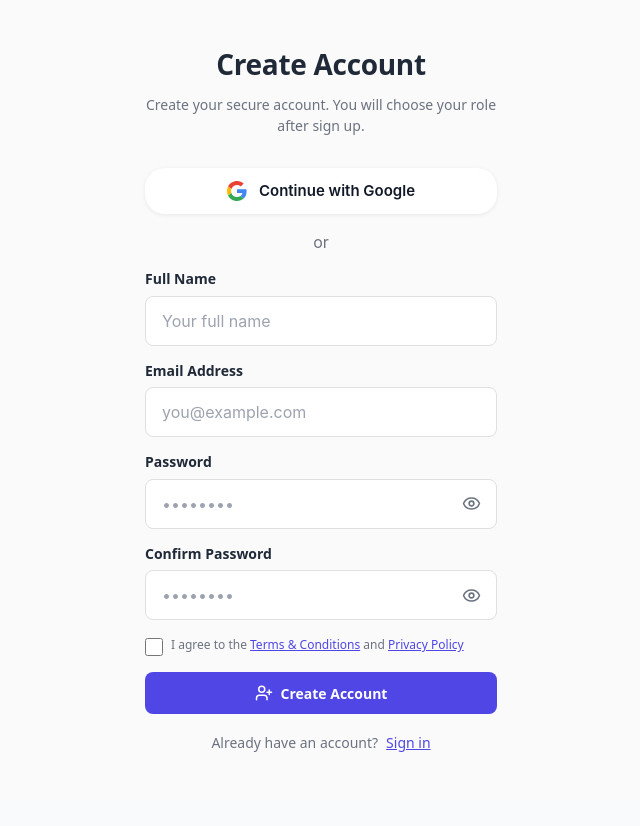
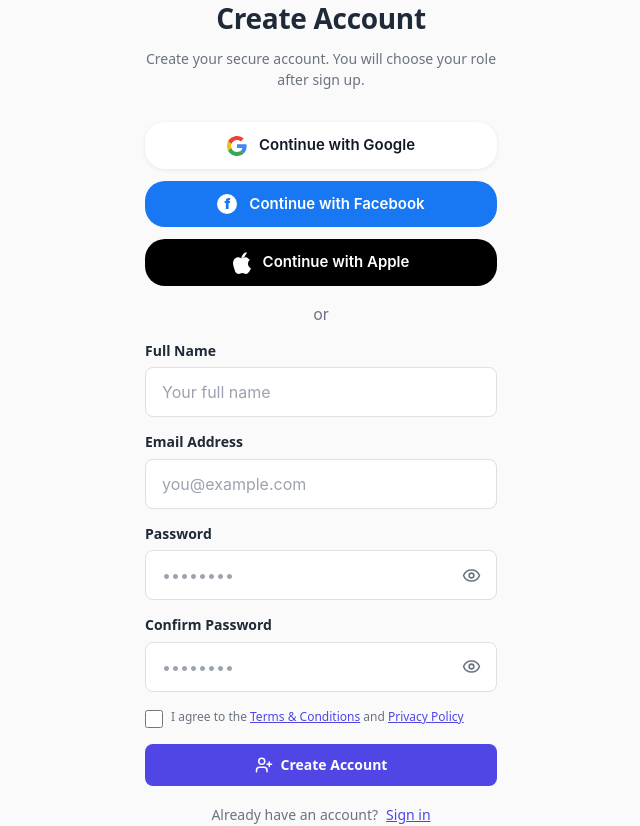
Before and after one commit to Ukwun/NCDFCOOP_web, a Next.js app: page /signup in a window 1280 px wide. Shown: the whole page, without its empty margins (319-959 px from the left). Before the commit the page ends 800 px from the top, so only its background shows below. Built offline with nearby package versions, Linux system fonts and the light colour scheme; no server answers; the database is empty.

Commit message:
fix: restore complete social authentication options

```diff
--- a/components/SignInScreen.tsx
+++ b/components/SignInScreen.tsx
@@ -17,6 +17,8 @@ export default function SignInScreen() {
     roleSelectionComplete,
     login,
     signInWithGoogle,
+    signInWithFacebook,
+    signInWithApple,
   } = useAuth();
 
   const [email, setEmail] = useState("");
@@ -54,6 +56,20 @@ export default function SignInScreen() {
     } finally {
       setSocialLoading(false);
     }
+  };
+
+  const handleFacebookSignIn = async () => {
+    setError(""); setSocialLoading(true);
+    try { const destination = await signInWithFacebook(); if (destination) router.replace(destination); }
+    catch (err: any) { setError(err?.message || "Facebook sign-in failed."); }
+    finally { setSocialLoading(false); }
+  };
+
+  const handleAppleSignIn = async () => {
+    setError(""); setSocialLoading(true);
+    try { const destination = await signInWithApple(); if (destination) router.replace(destination); }
+    catch (err: any) { setError(err?.message || "Apple sign-in failed."); }
+    finally { setSocialLoading(false); }
   };
 
   const handleSubmit = async (e: FormEvent<HTMLFormElement>) => {
@@ -165,6 +181,8 @@ export default function SignInScreen() {
           {/* Social Auth Buttons */}
           <SocialSignInButtons
             onGoogleSignIn={handleGoogleSignIn}
+            onFacebookSignIn={handleFacebookSignIn}
+            onAppleSignIn={handleAppleSignIn}
             isLoading={socialLoading}
           />
 
--- a/components/SignupScreen.tsx
+++ b/components/SignupScreen.tsx
@@ -20,6 +20,8 @@ function SignUpContent() {
     roleSelectionComplete,
     signup,
     signInWithGoogle,
+    signInWithFacebook,
+    signInWithApple,
   } = useAuth();
 
   const [socialLoading, setSocialLoading] = useState(false);
@@ -34,6 +36,20 @@ function SignUpContent() {
     } finally {
       setSocialLoading(false);
     }
+  };
+
+  const handleFacebookSignIn = async () => {
+    setSocialLoading(true);
+    try { const destination = await signInWithFacebook(referralCode); if (destination) router.replace(destination); }
+    catch (err: any) { setError(err.message || "Facebook sign-in failed"); }
+    finally { setSocialLoading(false); }
+  };
+
+  const handleAppleSignIn = async () => {
+    setSocialLoading(true);
+    try { const destination = await signInWithApple(referralCode); if (destination) router.replace(destination); }
+    catch (err: any) { setError(err.message || "Apple sign-in failed"); }
+    finally { setSocialLoading(false); }
   };
 
   const [fullName, setFullName] = useState("");
@@ -166,6 +182,8 @@ function SignUpContent() {
         {/* Social Auth Buttons */}
         <SocialSignInButtons
           onGoogleSignIn={handleGoogleSignIn}
+          onFacebookSignIn={handleFacebookSignIn}
+          onAppleSignIn={handleAppleSignIn}
           isLoading={socialLoading}
         />
 
--- a/components/SocialSignInButtons.tsx
+++ b/components/SocialSignInButtons.tsx
@@ -2,6 +2,8 @@ import React, { useState } from 'react';
 
 interface SocialSignInButtonsProps {
   onGoogleSignIn: () => void;
+  onFacebookSignIn: () => void;
+  onAppleSignIn: () => void;
   isLoading?: boolean;
 }
 
@@ -14,24 +16,28 @@ const GoogleLogo = () => (
   </svg>
 );
 
-export default function SocialSignInButtons({ onGoogleSignIn, isLoading }: SocialSignInButtonsProps) {
-  const [hovered, setHovered] = useState(false);
+const AppleLogo = () => (
+  <svg width="18" height="22" viewBox="0 0 814 1000" xmlns="http://www.w3.org/2000/svg" aria-hidden="true">
+    <path fill="currentColor" d="M788 341c-6 4-108 62-108 190 0 148 130 201 134 203-1 3-21 72-69 142-43 61-87 123-155 123s-86-40-164-40c-76 0-104 41-166 41s-105-35-154-88C47 727 0 620 0 517c0-180 117-276 233-276 63 0 116 42 155 42 38 0 98-44 171-44 28 0 108 3 168 98zm-234-194c39-41 71-82 71-123 0-6-1-12-2-17-59 3-127 40-168 90-37 45-73 103-73 163 0 6 1 12 2 14 3 1 8 1 14 1 53 0 116-35 151-88z"/>
+  </svg>
+);
+
+export default function SocialSignInButtons({ onGoogleSignIn, onFacebookSignIn, onAppleSignIn, isLoading }: SocialSignInButtonsProps) {
+  const [hovered, setHovered] = useState<string | null>(null);
   return (
-    <button
-      type="button"
-      onClick={onGoogleSignIn}
-      disabled={isLoading}
-      onMouseEnter={() => setHovered(true)}
-      onMouseLeave={() => setHovered(false)}
-      className="flex w-full items-center justify-center gap-3 rounded-xl border border-gray-200 bg-white px-5 py-3 text-[15px] font-semibold text-gray-900 transition duration-200 hover:-translate-y-0.5 hover:shadow-md disabled:cursor-not-allowed disabled:opacity-60 motion-reduce:transform-none"
-      style={{ boxShadow: hovered ? '0 4px 16px rgba(0,0,0,0.12)' : '0 1px 4px rgba(0,0,0,0.08)' }}
-    >
-      {isLoading ? (
-        <span className="h-5 w-5 animate-spin rounded-full border-2 border-gray-300 border-t-gray-700" aria-label="Signing in" />
-      ) : (
-        <GoogleLogo />
-      )}
-      <span>Continue with Google</span>
-    </button>
+    <div className="flex flex-col gap-3">
+      <button type="button" onClick={onGoogleSignIn} disabled={isLoading} onMouseEnter={() => setHovered('google')} onMouseLeave={() => setHovered(null)} className="flex w-full items-center justify-center gap-3 rounded-xl border border-gray-200 bg-white px-5 py-3 text-[15px] font-semibold text-gray-900 transition duration-200 hover:-translate-y-0.5 hover:shadow-md disabled:cursor-not-allowed disabled:opacity-60 motion-reduce:transform-none" style={{ boxShadow: hovered === 'google' ? '0 4px 16px rgba(0,0,0,0.12)' : '0 1px 4px rgba(0,0,0,0.08)' }}>
+        {isLoading ? <span className="h-5 w-5 animate-spin rounded-full border-2 border-gray-300 border-t-gray-700" aria-label="Signing in" /> : <GoogleLogo />}
+        <span>Continue with Google</span>
+      </button>
+      <button type="button" onClick={onFacebookSignIn} disabled={isLoading} onMouseEnter={() => setHovered('facebook')} onMouseLeave={() => setHovered(null)} className="flex w-full items-center justify-center gap-3 rounded-xl bg-[#1877F2] px-5 py-3 text-[15px] font-semibold text-white transition duration-200 hover:-translate-y-0.5 hover:bg-[#1565c0] hover:shadow-md disabled:cursor-not-allowed disabled:opacity-60 motion-reduce:transform-none">
+        <span className="flex h-5 w-5 items-center justify-center rounded-full bg-white text-sm font-black text-[#1877F2]" aria-hidden="true">f</span>
+        <span>Continue with Facebook</span>
+      </button>
+      <button type="button" onClick={onAppleSignIn} disabled={isLoading} onMouseEnter={() => setHovered('apple')} onMouseLeave={() => setHovered(null)} className="flex w-full items-center justify-center gap-3 rounded-xl bg-black px-5 py-3 text-[15px] font-semibold text-white transition duration-200 hover:-translate-y-0.5 hover:bg-gray-900 hover:shadow-md disabled:cursor-not-allowed disabled:opacity-60 motion-reduce:transform-none">
+        <AppleLogo />
+        <span>Continue with Apple</span>
+      </button>
+    </div>
   );
 }
```
Also changed, not shown: middleware.ts (added, +22 -0 lines).
